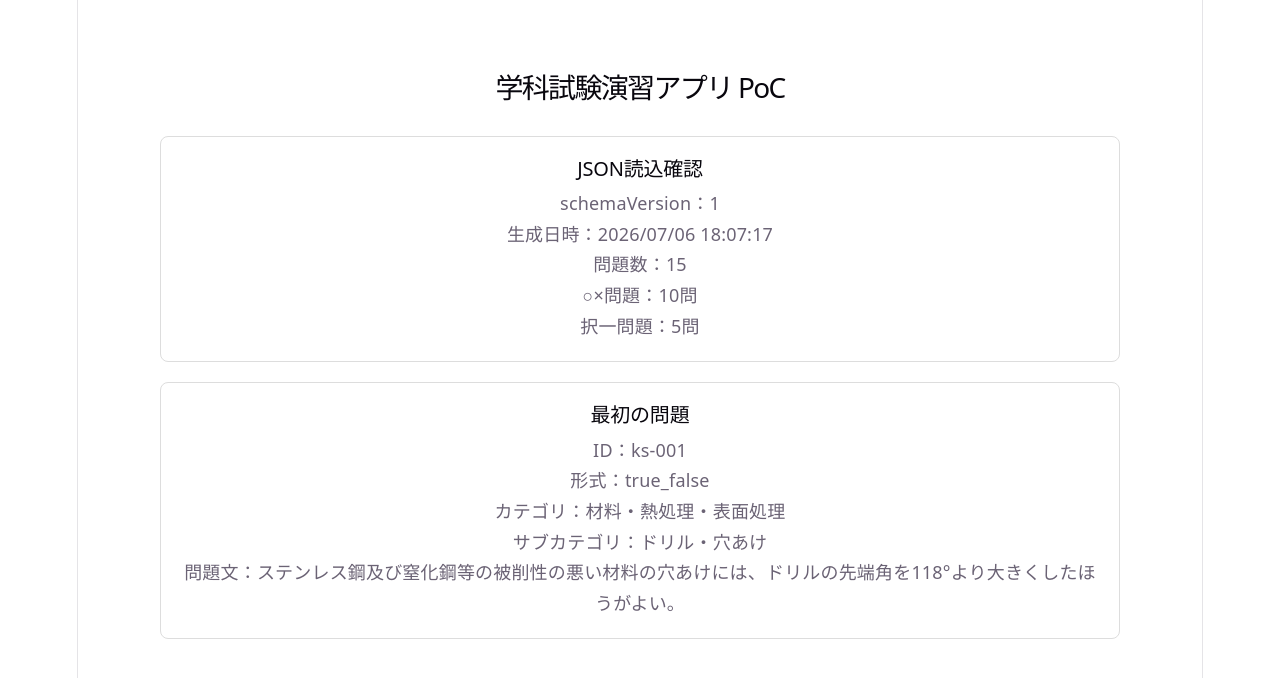
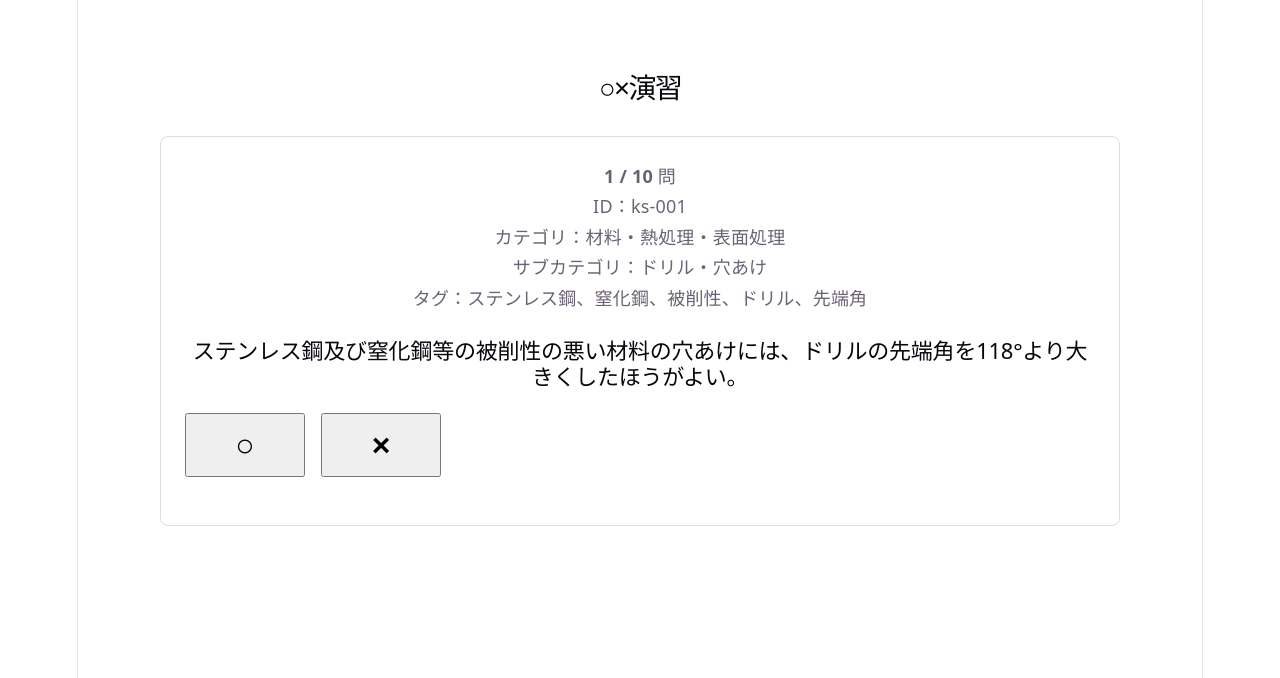
Before and after one commit to komatsu-koriyama/kikai-gakka-exam, a React (Vite) app: page / in a window 1280 px wide. Shown: the top 678 px of the page. Built offline with nearby package versions, Linux system fonts and the light colour scheme.

Commit message:
○×演習モード専用のPoC

```diff
--- a/src/App.css
+++ b/src/App.css
@@ -9,6 +9,7 @@
 h1 {
   margin-bottom: 24px;
   font-size: 28px;
+  text-align: center;
 }
 
 h2 {
@@ -17,14 +18,73 @@ h2 {
 }
 
 .card {
-  padding: 20px;
+  padding: 24px;
   margin-bottom: 20px;
   border: 1px solid #ddd;
   border-radius: 8px;
   background: #fff;
 }
 
+.progress {
+  font-weight: bold;
+}
+
+.question-text {
+  margin: 24px 0;
+  font-size: 22px;
+}
+
+.answer-buttons {
+  display: flex;
+  gap: 16px;
+  margin: 24px 0;
+}
+
+.answer-button {
+  width: 120px;
+  height: 64px;
+  font-size: 32px;
+  font-weight: bold;
+  cursor: pointer;
+}
+
+.answer-button:disabled {
+  cursor: not-allowed;
+  opacity: 0.6;
+}
+
+.button {
+  padding: 10px 20px;
+  margin-top: 16px;
+  font-size: 16px;
+  cursor: pointer;
+}
+
+.result {
+  padding: 16px;
+  margin-top: 20px;
+  border-radius: 8px;
+}
+
+.correct {
+  border: 1px solid #2e7d32;
+  background: #f1f8f1;
+}
+
+.wrong {
+  border: 1px solid #c62828;
+  background: #fff5f5;
+}
+
+.review-item {
+  margin-bottom: 20px;
+}
+
 .error {
   color: red;
   font-weight: bold;
 }
+
+.note {
+  font-size: 14px;
+}
--- a/src/App.jsx
+++ b/src/App.jsx
@@ -1,9 +1,15 @@
-import { useEffect, useState } from "react";
+import { useEffect, useMemo, useState } from "react";
 import "./App.css";
+
+const TRUE_FALSE_SCORE = 0.2;
 
 function App() {
   const [data, setData] = useState(null);
   const [error, setError] = useState("");
+  const [currentIndex, setCurrentIndex] = useState(0);
+  const [selectedAnswer, setSelectedAnswer] = useState(null);
+  const [isAnswered, setIsAnswered] = useState(false);
+  const [results, setResults] = useState([]);
 
   useEffect(() => {
     fetch("/data/questions.json")
@@ -20,6 +26,48 @@ function App() {
         setError(err.message);
       });
   }, []);
+
+  const trueFalseQuestions = useMemo(() => {
+    if (!data?.questions) return [];
+    return data.questions.filter((question) => question.type === "true_false");
+  }, [data]);
+
+  const currentQuestion = trueFalseQuestions[currentIndex];
+  const isFinished =
+    trueFalseQuestions.length > 0 && currentIndex >= trueFalseQuestions.length;
+
+  const handleAnswer = (answer) => {
+    if (isAnswered || !currentQuestion) return;
+
+    const isCorrect = answer === currentQuestion.answer;
+
+    setSelectedAnswer(answer);
+    setIsAnswered(true);
+
+    setResults((prev) => [
+      ...prev,
+      {
+        questionId: currentQuestion.id,
+        selectedAnswer: answer,
+        correctAnswer: currentQuestion.answer,
+        isCorrect,
+        score: isCorrect ? TRUE_FALSE_SCORE : -TRUE_FALSE_SCORE,
+      },
+    ]);
+  };
+
+  const handleNext = () => {
+    setSelectedAnswer(null);
+    setIsAnswered(false);
+    setCurrentIndex((prev) => prev + 1);
+  };
+
+  const handleRestart = () => {
+    setCurrentIndex(0);
+    setSelectedAnswer(null);
+    setIsAnswered(false);
+    setResults([]);
+  };
 
   if (error) {
     return (
@@ -39,47 +87,137 @@ function App() {
     );
   }
 
-  const questions = data.questions ?? [];
-  const trueFalseCount = questions.filter((q) => q.type === "true_false").length;
-  const multipleChoiceCount = questions.filter(
-    (q) => q.type === "multiple_choice"
-  ).length;
-  const firstQuestion = questions[0];
+  if (trueFalseQuestions.length === 0) {
+    return (
+      <main className="container">
+        <h1>○×演習</h1>
+        <section className="card">
+          <p>○×問題がありません。</p>
+        </section>
+      </main>
+    );
+  }
+
+  if (isFinished) {
+    const correctCount = results.filter((result) => result.isCorrect).length;
+    const wrongCount = results.filter((result) => !result.isCorrect).length;
+    const totalScore = results.reduce((sum, result) => sum + result.score, 0);
+    const maxScore = trueFalseQuestions.length * TRUE_FALSE_SCORE;
 
     return (
       <main className="container">
-      <h1>学科試験演習アプリ PoC</h1>
+        <h1>○×演習 結果</h1>
 
         <section className="card">
-        <h2>JSON読込確認</h2>
-        <p>schemaVersion：{data.schemaVersion}</p>
-        <p>生成日時：{data.generatedAt}</p>
-        <p>問題数：{data.questionCount}</p>
-        <p>○×問題：{trueFalseCount}問</p>
-        <p>択一問題：{multipleChoiceCount}問</p>
+          <p>出題数：{trueFalseQuestions.length}問</p>
+          <p>正答数：{correctCount}問</p>
+          <p>誤答数：{wrongCount}問</p>
+          <p>
+            得点：{totalScore.toFixed(1)} / {maxScore.toFixed(1)} 点
+          </p>
+          <p className="note">
+            採点：正解 +0.2点、不正解 -0.2点、無回答 0点
+          </p>
         </section>
 
-      {firstQuestion && (
         <section className="card">
-          <h2>最初の問題</h2>
-          <p>ID：{firstQuestion.id}</p>
-          <p>形式：{firstQuestion.type}</p>
-          <p>カテゴリ：{firstQuestion.category ?? "未設定"}</p>
-          <p>サブカテゴリ：{firstQuestion.subCategory ?? "未設定"}</p>
-          <p>問題文：{firstQuestion.question}</p>
+          <h2>解答一覧</h2>
+          <ol>
+            {results.map((result, index) => {
+              const question = trueFalseQuestions[index];
 
-          {firstQuestion.choices && (
-            <ul>
-              {firstQuestion.choices.map((choice) => (
-                <li key={choice.id}>
-                  {choice.id}. {choice.text}
-                  {choice.isCorrect ? "（正解）" : ""}
+              return (
+                <li key={result.questionId} className="review-item">
+                  <p>
+                    <strong>{question.id}</strong>：
+                    {result.isCorrect ? "正解" : "不正解"}
+                  </p>
+                  <p>問題文：{question.question}</p>
+                  <p>
+                    あなたの回答：{result.selectedAnswer ? "○" : "×"} ／
+                    正解：{result.correctAnswer ? "○" : "×"}
+                  </p>
+                  {question.explanation && (
+                    <p>解説：{question.explanation}</p>
+                  )}
                 </li>
-              ))}
-            </ul>
+              );
+            })}
+          </ol>
+        </section>
+
+        <button type="button" className="button" onClick={handleRestart}>
+          もう一度実施する
+        </button>
+      </main>
+    );
+  }
+
+  return (
+    <main className="container">
+      <h1>○×演習</h1>
+
+      <section className="card">
+        <p className="progress">
+          {currentIndex + 1} / {trueFalseQuestions.length} 問
+        </p>
+
+        <p>ID：{currentQuestion.id}</p>
+        <p>カテゴリ：{currentQuestion.category ?? "未設定"}</p>
+        <p>サブカテゴリ：{currentQuestion.subCategory ?? "未設定"}</p>
+
+        {currentQuestion.tags?.length > 0 && (
+          <p>タグ：{currentQuestion.tags.join("、")}</p>
+        )}
+
+        <h2 className="question-text">{currentQuestion.question}</h2>
+
+        <div className="answer-buttons">
+          <button
+            type="button"
+            className="answer-button"
+            onClick={() => handleAnswer(true)}
+            disabled={isAnswered}
+          >
+            ○
+          </button>
+          <button
+            type="button"
+            className="answer-button"
+            onClick={() => handleAnswer(false)}
+            disabled={isAnswered}
+          >
+            ×
+          </button>
+        </div>
+
+        {isAnswered && (
+          <div
+            className={
+              selectedAnswer === currentQuestion.answer
+                ? "result correct"
+                : "result wrong"
+            }
+          >
+            <p>
+              {selectedAnswer === currentQuestion.answer
+                ? "正解"
+                : "不正解"}
+            </p>
+            <p>正解：{currentQuestion.answer ? "○" : "×"}</p>
+
+            {currentQuestion.explanation && (
+              <p>解説：{currentQuestion.explanation}</p>
+            )}
+
+            <button type="button" className="button" onClick={handleNext}>
+              {currentIndex + 1 === trueFalseQuestions.length
+                ? "結果を見る"
+                : "次の問題"}
+            </button>
+          </div>
         )}
       </section>
-      )}
     </main>
   );
 }
```
Lines whose indentation alone changed are shown as unchanged.
